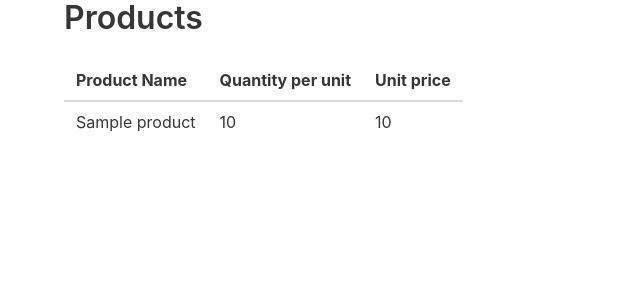
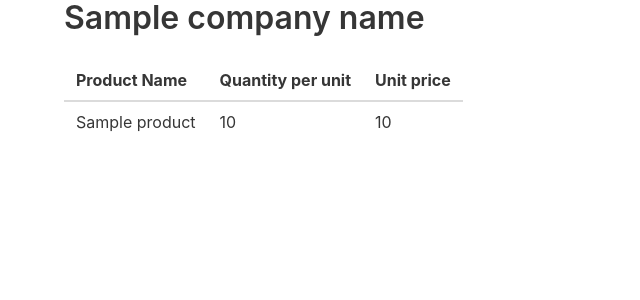
Before and after one commit to tnvsl/FizzBuzz, a Flask app: template Northwind_sql+flask/templates/products.html in a window 1280 px wide. Shown: the top 300 px of the page, without its empty margins (0-640 px from the left). Run offline with Flask 2, Linux system fonts and the light colour scheme; the template is opened without the code that fills it: most values are stand-ins (such as "Sample title", 1, 10 or a date in 2020).

Commit message:
added assignment 12.6

```diff
--- a/Northwind_sql+flask/app.py
+++ b/Northwind_sql+flask/app.py
@@ -11,7 +11,8 @@ def suppliers():
 @app.route('/suppliers/<int:supplier_id>')
 def products(supplier_id):
     products = database.get_products(supplier_id)
-    return render_template('products.html', products=products)
+    company_name = database.get_company_name(supplier_id)
+    return render_template('products.html', products=products, company_name=company_name)
 
 if __name__ == '__main__':
     app.run()
--- a/Northwind_sql+flask/database.py
+++ b/Northwind_sql+flask/database.py
@@ -27,3 +27,8 @@ def get_products(supplier_id):
     return query('''
         SELECT * FROM Product
         WHERE SupplierId = ?''', supplier_id)
+
+def get_company_name(supplier_id):
+    return query('''
+        SELECT CompanyName FROM Supplier
+        WHERE Id = ?''', supplier_id)
--- a/Northwind_sql+flask/templates/products.html
+++ b/Northwind_sql+flask/templates/products.html
@@ -10,7 +10,9 @@
     <section calss="section">
         <div class="container">
             <h1 class="title">
-                Products
+
+                {{ company_name }}
+
             </h1>
 
             <table class="table">
```
